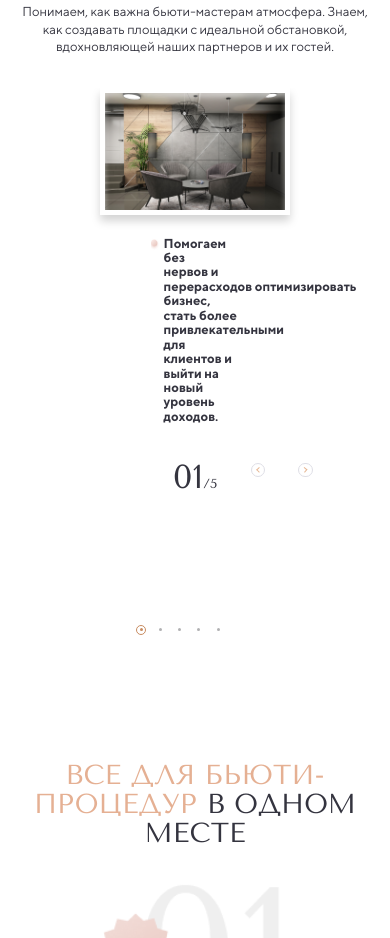
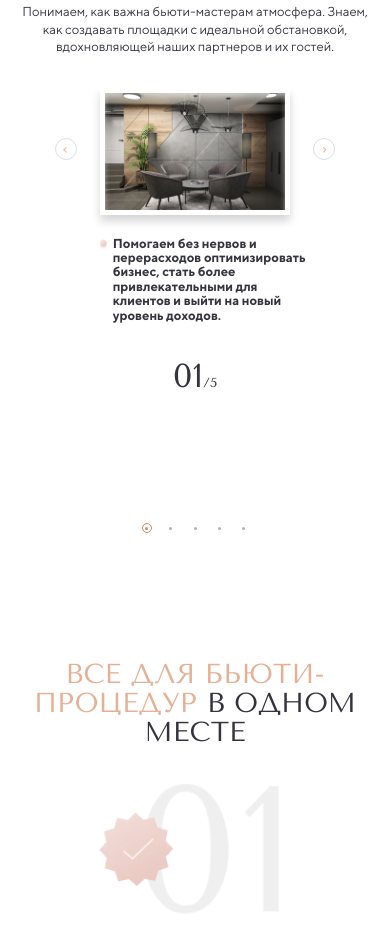
Before and after one commit to Dofamishka/Vibe-Coworcing, a plain HTML site: page src/index.html in a window 390 px wide. Shown: the part 3175-4113 px from the top of the page. Drawn offline with nearby package versions, Linux system fonts and the light colour scheme; a web font is replaced by a local one.

Commit message:
finish commit

```diff
--- a/src/css/stylesheetVibeAdaptive.css
+++ b/src/css/stylesheetVibeAdaptive.css
@@ -792,6 +792,7 @@
   .slant__specifiation {
     margin-left: 0;
     width: 100%;
+    max-width: 65%;
   }
 
   .slant__navigation {
@@ -802,7 +803,7 @@
   .slant__textBold {
     margin-bottom: 4rem;
     line-height: 2rem;
-    max-width: 40rem;
+    max-width: 100%;
     background: url(../img/marker.png) no-repeat 0 0.2rem;
     background-size: 1.3rem;
     padding-left: 1.7rem;
@@ -836,6 +837,26 @@
 
   .slant__indicators {
     display: none;
+  }
+
+  .slant .slick-next {
+    height: 22px;
+    width: 22px;
+    top: 7rem;
+    right: 10%;
+  }
+
+  .slant .slick-prev {
+    height: 22px;
+    width: 22px;
+    top: 7rem;
+    left: 10%;
+  }
+
+  .slant .slick-dots {
+    padding-left: 0;
+    width: 100px;
+    margin: 0 auto;
   }
 
   /*-----------------Facilities-----------------*/
```
